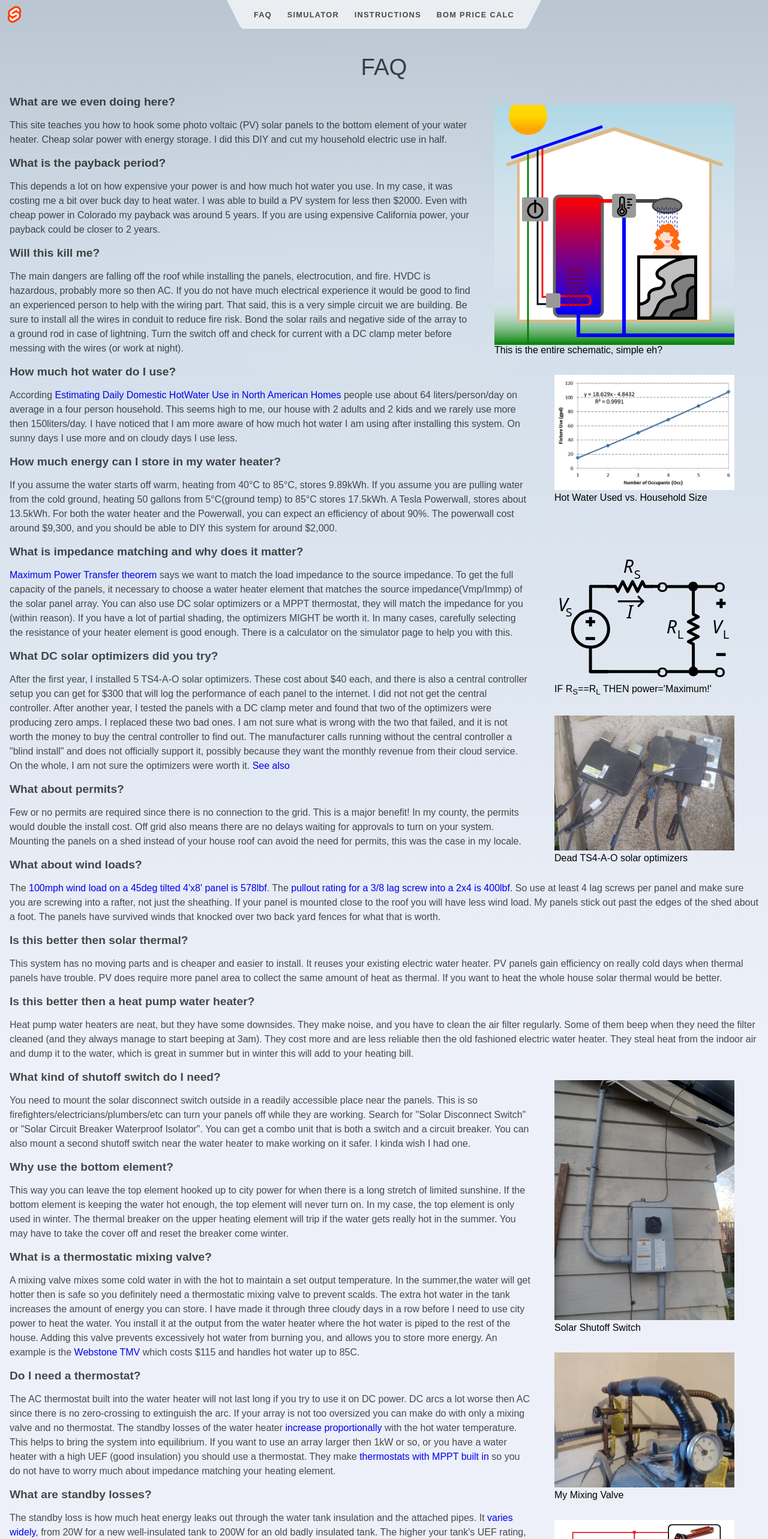
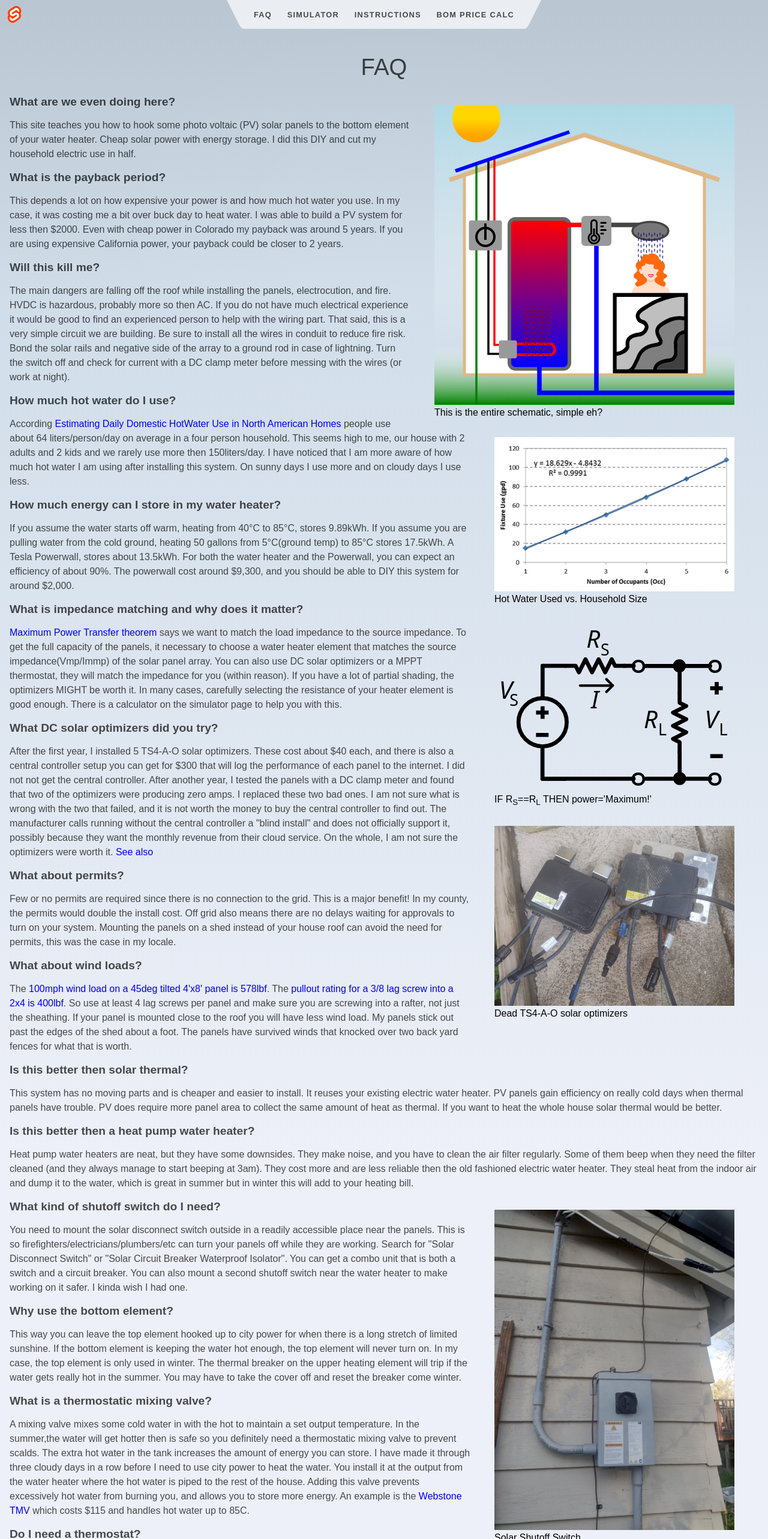
Before and after one commit to darrell-rg/solarcalc, a SvelteKit app: page /faq in a window 1280 px wide. Shown: the top 2566 px of the page at 60% size. Built offline with nearby package versions, Linux system fonts and the light colour scheme.

Commit message:
fix mobile styles

```diff
--- a/src/lib/components/HousePic.svelte
+++ b/src/lib/components/HousePic.svelte
@@ -26,7 +26,7 @@
 	});
 </script>
 
-<svg viewBox="-50 -50 100 100" {style}>
+<svg viewBox="-50 -50 100 100" style={style}>
 	<mask id="myMask">
 		<!-- Everything under a white pixel will be visible -->
 		<rect x="0" y="0" width="100" height="100" fill="white" />
--- a/src/routes/+page.svelte
+++ b/src/routes/+page.svelte
@@ -443,7 +443,7 @@
 				<b>Vmp, Imp</b>, find these in the spec sheet of your solar panels (<a
 					href="CS-Datasheet-BiHiKu7_CS7N-MB-AG_v2.4_EN.pdf">example</a
 				>) , use the STC values. These are the volts and amps your panel will make with a Solar
-				irradiance of 1,000 W/m2, cell temperature of 25°C (77°F).
+				irradiance of 1,000 W/m<sup>2</sup>, cell temperature of 25°C (77°F).
 			</p>
 
 			<p>
@@ -498,7 +498,7 @@
 				<tr>
 					<th>Month</th>
 					<th>Days</th>
-					<th>Insolation (kWh/m2/day) </th>
+					<th>Insolation (kWh/m<sup>2</sup>/day) </th>
 					<th>Energy Demand (kWh)</th>
 					<th>Solar Generation (kWh<sub>dc</sub>)</th>
 					<th>Solar Power Used (%)</th>
@@ -556,7 +556,7 @@
 	</span>
 	<span>
 		<figure>
-			<img alt="SolarSimGraph" src="sampleGraph.png" id="solarGraph" />
+			<img alt="SolarSimGraph" src="sampleGraph.png" id="solarGraph" style="padding-top:10px;"/>
 		</figure>
 	</span>
 	<p>Graph Assumptions:</p>
--- a/src/routes/faq/+page.svelte
+++ b/src/routes/faq/+page.svelte
@@ -9,11 +9,11 @@
 
 <div class="text-column">
 	<h1>FAQ</h1>
+	<figure class="floatRightBig">
+		<HousePic style="" />
+		<figcaption>This is the entire schematic, simple eh?</figcaption>
+	</figure>
 	<article class="faq">
-		<figure>
-			<HousePic style="float:right; width: 400px;" />
-			<figcaption>This is the entire schematic, simple eh?</figcaption>
-		</figure>
 		<h2>What are we even doing here?</h2>
 		<p>
 			This site teaches you how to hook some photo voltaic (PV) solar panels to the bottom element
@@ -45,35 +45,37 @@
 		</p>
 	</article>
 
-	<article class="faq">		<figure>
-		<img alt="shutoff switch" src="gpd_estimate.png" style="max-width: 300px;" />
-		<figcaption>Hot Water Used vs. Household Size</figcaption>
-	</figure>
+	<article class="faq">
+		<figure>
+			<img alt="shutoff switch" src="gpd_estimate.png" class="rightSideImg" />
+			<figcaption>Hot Water Used vs. Household Size</figcaption>
+		</figure>
 		<h2>How much hot water do I use?</h2>
 		<p>
 			According <a href="https://www.fsec.ucf.edu/en/publications/pdf/fsec-pf-464-15.pdf"
 				>Estimating Daily Domestic HotWater Use in North American Homes</a
 			> people use about 64 liters/person/day on average in a four person household. This seems high
-			to me, our house with 2 adults and 2 kids and we rarely use more then 150liters/day. I have noticed that I am more aware
-			of how much hot water I am using after installing this system. On sunny days I use more and on
-			cloudy days I use less.
+			to me, our house with 2 adults and 2 kids and we rarely use more then 150liters/day. I have noticed
+			that I am more aware of how much hot water I am using after installing this system. On sunny days
+			I use more and on cloudy days I use less.
 		</p>
 	</article>
 
 	<article class="faq">
 		<h2>How much energy can I store in my water heater?</h2>
 		<p>
-			If you assume the water starts off warm, heating from 40°C to 85°C, stores 9.89kWh. If you assume you are pulling water from the cold ground, heating 50 gallons from 5°C(ground temp) to 85°C stores  17.5kWh.  A Tesla Powerwall,
-			stores about 13.5kWh. For both the water heater and the Powerwall, you can expect an
-			efficiency of about 90%. The powerwall cost around $9,300, and you should be able to DIY this
-			system for around $2,000.
+			If you assume the water starts off warm, heating from 40°C to 85°C, stores 9.89kWh. If you
+			assume you are pulling water from the cold ground, heating 50 gallons from 5°C(ground temp) to
+			85°C stores 17.5kWh. A Tesla Powerwall, stores about 13.5kWh. For both the water heater and
+			the Powerwall, you can expect an efficiency of about 90%. The powerwall cost around $9,300,
+			and you should be able to DIY this system for around $2,000.
 		</p>
 	</article>
 
 	<article class="faq">
 		<figure>
-			<img alt="shutoff switch" src="Source_and_load_circuit.svg" style="max-width: 300px;" />
-			<figcaption>IF  R<sub>S</sub>==R<sub>L</sub> THEN power='Maximum!'</figcaption>
+			<img alt="shutoff switch" src="Source_and_load_circuit.svg" class="rightSideImg" />
+			<figcaption>IF R<sub>S</sub>==R<sub>L</sub> THEN power='Maximum!'</figcaption>
 		</figure>
 		<h2>What is impedance matching and why does it matter?</h2>
 		<p>
@@ -81,16 +83,16 @@
 				>Maximum Power Transfer theorem</a
 			> says we want to match the load impedance to the source impedance. To get the full capacity of
 			the panels, it necessary to choose a water heater element that matches the source impedance(Vmp/Immp)
-			of the solar panel array. You can also use DC solar optimizers or a MPPT thermostat, they will match the impedance
-			for you (within reason). If you have a lot of partial shading, the optimizers MIGHT be worth it.
-			In many cases, carefully selecting the resistance of your heater element is good enough. There
-			is a calculator on the simulator page to help you with this.
+			of the solar panel array. You can also use DC solar optimizers or a MPPT thermostat, they will
+			match the impedance for you (within reason). If you have a lot of partial shading, the optimizers
+			MIGHT be worth it. In many cases, carefully selecting the resistance of your heater element is
+			good enough. There is a calculator on the simulator page to help you with this.
 		</p>
 	</article>
 
 	<article class="faq">
 		<figure>
-			<img src="solarShed/deadTigos.jpg" style="max-width: 300px;" />
+			<img src="solarShed/deadTigos.jpg" class="rightSideImg" />
 			<figcaption>Dead TS4-A-O solar optimizers</figcaption>
 		</figure>
 		<h2>What DC solar optimizers did you try?</h2>
@@ -153,11 +155,9 @@
 		</p>
 	</article>
 
-
-
 	<article class="faq">
 		<figure>
-			<img alt="shutoff switch" src="solarShed/switch1.jpg" style="max-width: 300px;" />
+			<img alt="shutoff switch" src="solarShed/switch1.jpg" class="rightSideImg" />
 			<figcaption>Solar Shutoff Switch</figcaption>
 		</figure>
 		<h2>What kind of shutoff switch do I need?</h2>
@@ -184,7 +184,7 @@
 
 	<article class="faq">
 		<figure>
-			<img alt="mixing valve" src="solarShed/mixValve1.jpg" style="max-width: 300px;" />
+			<img alt="mixing valve" src="solarShed/mixValve1.jpg" class="rightSideImg" />
 			<figcaption>My Mixing Valve</figcaption>
 		</figure>
 		<h2>What is a thermostatic mixing valve?</h2>
@@ -204,7 +204,7 @@
 
 	<article class="faq">
 		<figure>
-			<img src="mppt_thermostat.jpg" style="max-width: 300px;" />
+			<img src="mppt_thermostat.jpg" class="rightSideImg" />
 			<figcaption>MPPT thermostat</figcaption>
 		</figure>
 		<h2>Do I need a thermostat?</h2>
@@ -215,9 +215,9 @@
 			The standby losses of the water heater <a
 				href="https://en.wikipedia.org/wiki/Newton%27s_law_of_cooling">increase proportionally</a
 			>
-			with the hot water temperature. This helps to bring the system into equilibrium. If you want
-			to use an array larger then 1kW or so, or you have a water heater with a high UEF (good
-			insulation) you should use a thermostat. They make
+			with the hot water temperature. This helps to bring the system into equilibrium. If you want to
+			use an array larger then 1kW or so, or you have a water heater with a high UEF (good insulation)
+			you should use a thermostat. They make
 			<a href="https://www.ebay.com/itm/263523458861"> thermostats with MPPT built in</a> so you do not
 			have to worry much about impedance matching your heating element.
 		</p>
@@ -243,17 +243,17 @@
 		<p>
 			My system has been running for three years with no thermostat. BUT I have a crappy old water
 			heater with bad insulation, and I have trees that shade the solar panels for about 1/2 of the
-			day.  I think most people would want a thermostat.
+			day. I think most people would want a thermostat.
 		</p>
 	</article>
 
 	<article class="faq">
 		<figure>
-			<img src="solarShed/pAndTValve.webp" style="max-width: 300px;" />
+			<img alt="T&P valve" src="solarShed/pAndTValve.webp" class="rightSideImg" />
 			<figcaption>T&P Valve</figcaption>
 		</figure>
 		<figure>
-			<img alt="mixing valve" src="tempering-diagram.jpg" style="max-width: 300px;" />
+			<img alt="T&P valve popping" src="tempering-diagram.jpg" class="rightSideImg" />
 			<figcaption>The T&P valve is popping</figcaption>
 		</figure>
 		<h2>What is a Temperature and Pressure (T&P) Relief valve?</h2>
@@ -373,5 +373,25 @@
 	figure {
 		float: right;
 		clear: both;
+		/* width: 500px; */
+	}
+
+	.rightSideImg {
+		max-width: 400px;
+		min-width: 200px;
+	}
+
+	.floatRightBig {
+		width: 500px;
+	}
+
+	@media (max-width: 481px) {
+		.floatRightBig {
+			width: 310px;
+		}
+		.rightSideImg {
+			max-width: 300px;
+			min-width: 200px;
+		}
 	}
 </style>
```
